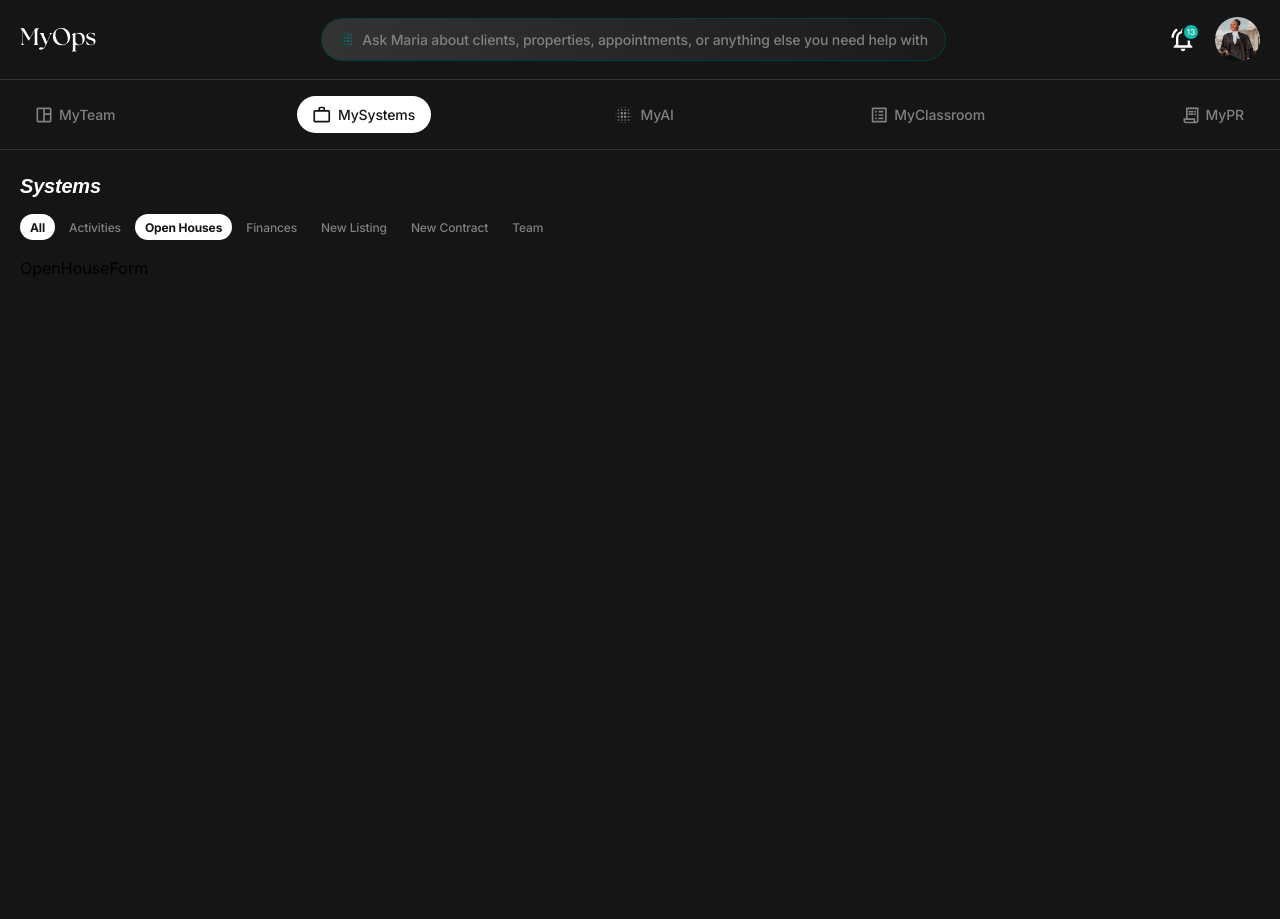
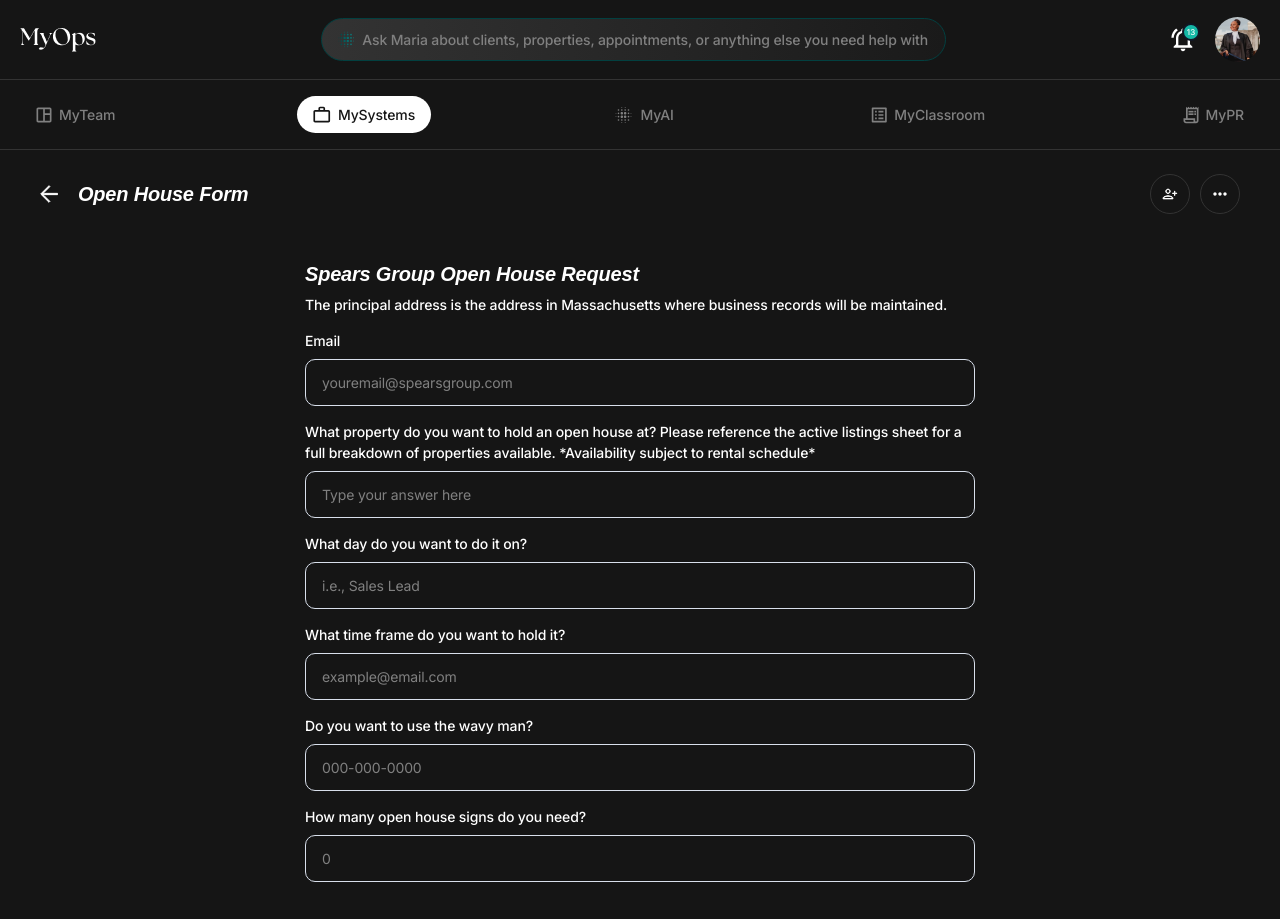
Before and after one commit to Webgenius0/atomana-react, a React (Vite) app: page /my-systems/open-house/open-house-form in a window 1280 px wide. Shown: the top 919 px of the page. Before the commit the page ends 800 px from the top, so only its background shows below. Built offline with nearby package versions, Linux system fonts and the light colour scheme; a web font is replaced by a local one.

Commit message:
added open how form

```diff
--- a/src/components/DataCard.jsx
+++ b/src/components/DataCard.jsx
@@ -3,8 +3,8 @@ import { useNavigate } from "react-router-dom";
 import ThreeDotsSvg from "./svgs/ThreeDotsSvg";
 
 const DataCard = ({ data, children }) => {
+  const { type, title } = data;
   const navigate = useNavigate();
-  const { type, title } = data;
 
   const handleCardClick = (title) => {
     if (title === "Our Mission") {
--- a/src/layouts/MySystemsLayout.jsx
+++ b/src/layouts/MySystemsLayout.jsx
@@ -9,7 +9,6 @@ const MySystemsLayout = () => {
       label: "All",
       link: "/my-systems",
     },
-
     {
       label: "Activities",
       link: "/my-systems/activities",
@@ -43,7 +42,10 @@ const MySystemsLayout = () => {
       <div className="my-container">
         <div
           className={
-            location === "/my-systems/team/our-mission" ? "hidden" : "block"
+            location === "/my-systems/team/our-mission" ||
+            location === "/my-systems/open-house/open-house-form"
+              ? "hidden"
+              : "block"
           }
         >
           <h2 className="section-title">Systems</h2>
--- a/src/pages/OpenHouseForm.jsx
+++ b/src/pages/OpenHouseForm.jsx
@@ -1,7 +1,142 @@
+import ArrowLeftSvg from "@/components/svgs/ArrowLeftSvg";
+import PersonPlusSvg from "@/components/svgs/PersonPlusSvg";
+import ThreeDotsSvg from "@/components/svgs/ThreeDotsSvg";
 import React from "react";
+import { useForm } from "react-hook-form";
+import { Link, useNavigate } from "react-router-dom";
 
 const OpenHouseForm = () => {
-  return <div>OpenHouseForm</div>;
+  const {
+    register,
+    handleSubmit,
+    reset,
+    watch,
+    formState: { errors },
+  } = useForm();
+  const navigate = useNavigate();
+
+  const onSubmit = (data) => {
+    navigate("/profile/manage-team");
+  };
+  const handleResetForm = () => {
+    reset();
+  };
+  return (
+    <div className="my-container py-12">
+      <div className="flex items-center gap-4 justify-between">
+        <Link
+          to="/my-systems/team"
+          className="flex items-center gap-5 duration-300 hover:opacity-60 w-fit"
+        >
+          <ArrowLeftSvg />
+          <h2 className="section-title">Open House Form</h2>
+        </Link>
+
+        <div className="flex items-center gap-2.5">
+          <button className="w-10 h-10 rounded-full border border-secondPrimary flex items-center justify-center duration-300 active:scale-95">
+            <PersonPlusSvg />
+          </button>
+          <button className="w-10 h-10 rounded-full border border-secondPrimary flex items-center justify-center duration-300 active:scale-95">
+            <ThreeDotsSvg />
+          </button>
+        </div>
+      </div>
+
+      <div className="mt-12">
+        <form
+          onSubmit={handleSubmit(onSubmit)}
+          className="max-w-[670px] mx-auto flex flex-col gap-[15px]"
+        >
+          <div className="flex flex-col gap-2">
+            <h2 className="section-title">Spears Group Open House Request</h2>
+            <p className="text-sm font-medium leading-[21px] tracking-[-0.14px] text-light">
+              The principal address is the address in Massachusetts where
+              business records will be maintained.
+            </p>
+          </div>
+          <div className="flex flex-col gap-2 w-full">
+            <label className="text-sm font-medium leading-[21px] tracking-[-0.14px] text-light">
+              Email
+            </label>
+            <input
+              type="email"
+              className="px-4 py-3 rounded-[10px] border border-[#d8dfeb] bg-dark placeholder:text-secondary text-light text-sm leading-[21px] tracking-[-0.14px] w-full"
+              placeholder="youremail@spearsgroup.com"
+              {...register("email")}
+            />
+          </div>
+          <div className="flex flex-col gap-2 w-full">
+            <label className="text-sm font-medium leading-[21px] tracking-[-0.14px] text-light">
+              What property do you want to hold an open house at? Please
+              reference the active listings sheet for a full breakdown of
+              properties available. *Availability subject to rental schedule*
+            </label>
+            <input
+              type="text"
+              className="px-4 py-3 rounded-[10px] border border-[#d8dfeb] bg-dark placeholder:text-secondary text-light text-sm leading-[21px] tracking-[-0.14px] w-full"
+              placeholder="Type your answer here"
+              {...register("answer")}
+            />
+          </div>
+          <div className="flex flex-col gap-2 w-full">
+            <label className="text-sm font-medium leading-[21px] tracking-[-0.14px] text-light">
+              What day do you want to do it on?
+            </label>
+            <input
+              className="px-4 py-3 rounded-[10px] border border-[#d8dfeb] bg-dark placeholder:text-secondary text-light text-sm leading-[21px] tracking-[-0.14px] w-full"
+              placeholder="i.e., Sales Lead"
+              {...register("title")}
+            />
+          </div>
+          <div className="flex flex-col gap-2 w-full">
+            <label className="text-sm font-medium leading-[21px] tracking-[-0.14px] text-light">
+              What time frame do you want to hold it?
+            </label>
+            <input
+              className="px-4 py-3 rounded-[10px] border border-[#d8dfeb] bg-dark placeholder:text-secondary text-light text-sm leading-[21px] tracking-[-0.14px] w-full"
+              placeholder="example@email.com"
+              {...register("workEmail")}
+            />
+          </div>
+          <div className="flex flex-col gap-2 w-full">
+            <label className="text-sm font-medium leading-[21px] tracking-[-0.14px] text-light">
+              Do you want to use the wavy man?
+            </label>
+            <input
+              className="px-4 py-3 rounded-[10px] border border-[#d8dfeb] bg-dark placeholder:text-secondary text-light text-sm leading-[21px] tracking-[-0.14px] w-full"
+              placeholder="000-000-0000"
+              {...register("phone")}
+            />
+          </div>
+          <div className="flex flex-col gap-2 w-full">
+            <label className="text-sm font-medium leading-[21px] tracking-[-0.14px] text-light">
+              How many open house signs do you need?
+            </label>
+            <input
+              className="px-4 py-3 rounded-[10px] border border-[#d8dfeb] bg-dark placeholder:text-secondary text-light text-sm leading-[21px] tracking-[-0.14px] w-full"
+              placeholder="0"
+              {...register("signs")}
+            />
+          </div>
+
+          <div className="flex items-center gap-4 justify-between mt-6">
+            <input
+              className="request-btn approve cursor-pointer"
+              type="submit"
+              value="Add"
+            />
+
+            <button
+              onClick={handleResetForm}
+              className="request-btn text-light"
+            >
+              Cancel
+            </button>
+          </div>
+        </form>
+      </div>
+    </div>
+  );
 };
 
 export default OpenHouseForm;
```
